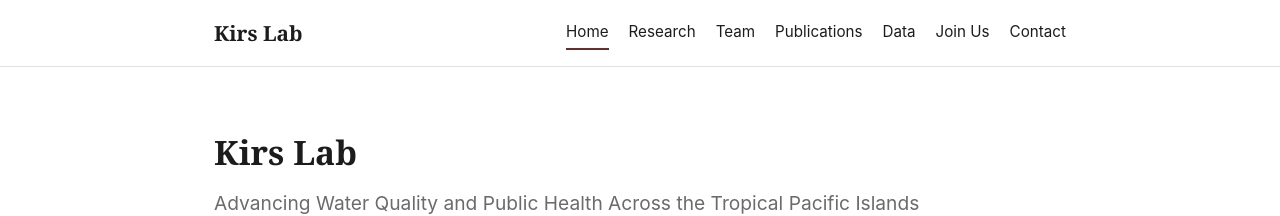
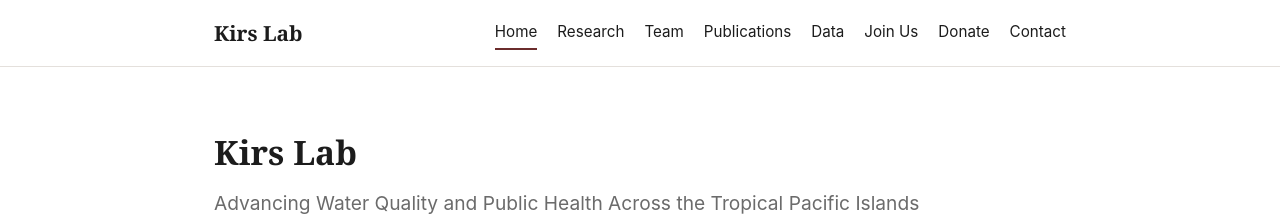
Before and after one commit to MarekKirs/marekkirs.github.io, a Jekyll site: the page built from index.md, in a window 1280 px wide. Shown: the top 216 px of the page. Built offline with Jekyll 4.4.1, drawn with Linux system fonts in a browser that asks for light colours.

Commit message:
Update _config.yml

```diff
--- a/_config.yml
+++ b/_config.yml
@@ -37,6 +37,8 @@ nav_pages:
     url: /data/
   - title: Join Us
     url: /join/
+  - title: Donate
+    url: /donate/
   - title: Contact
     url: /contact/
 
```
